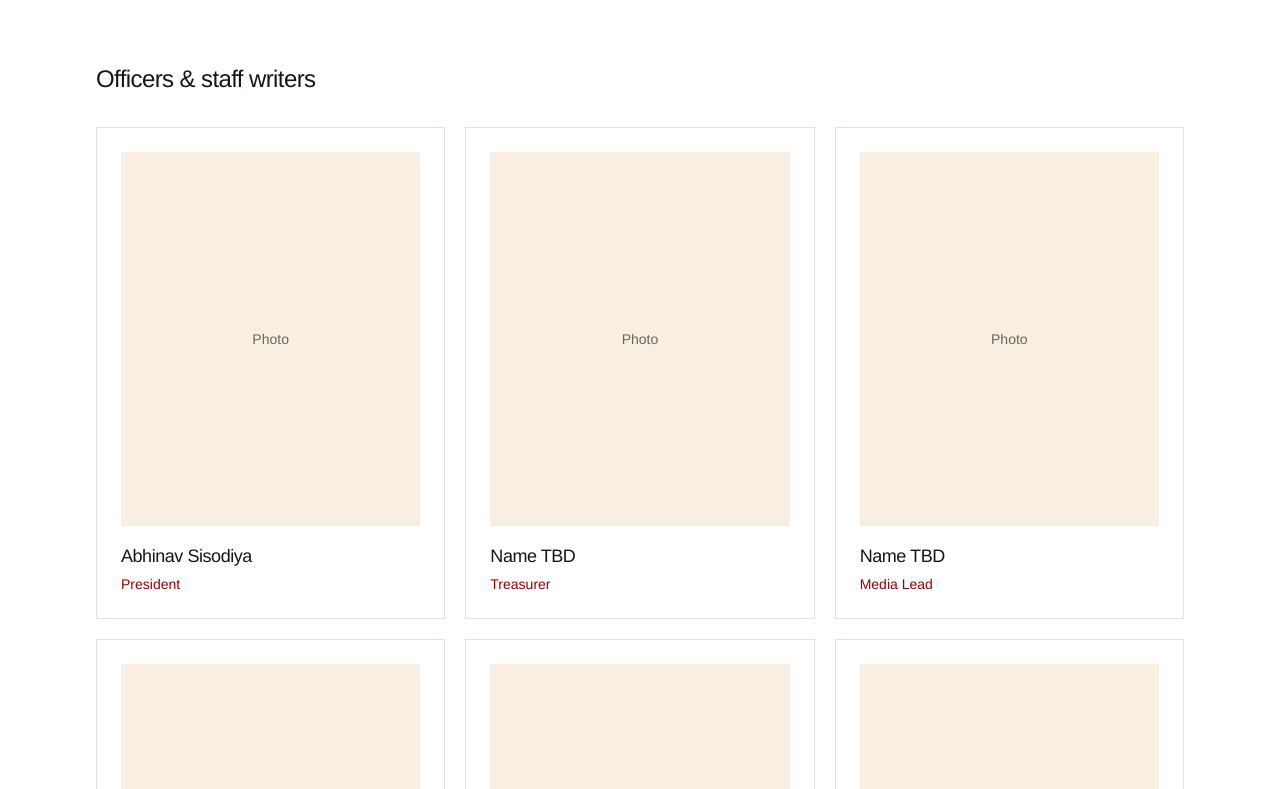
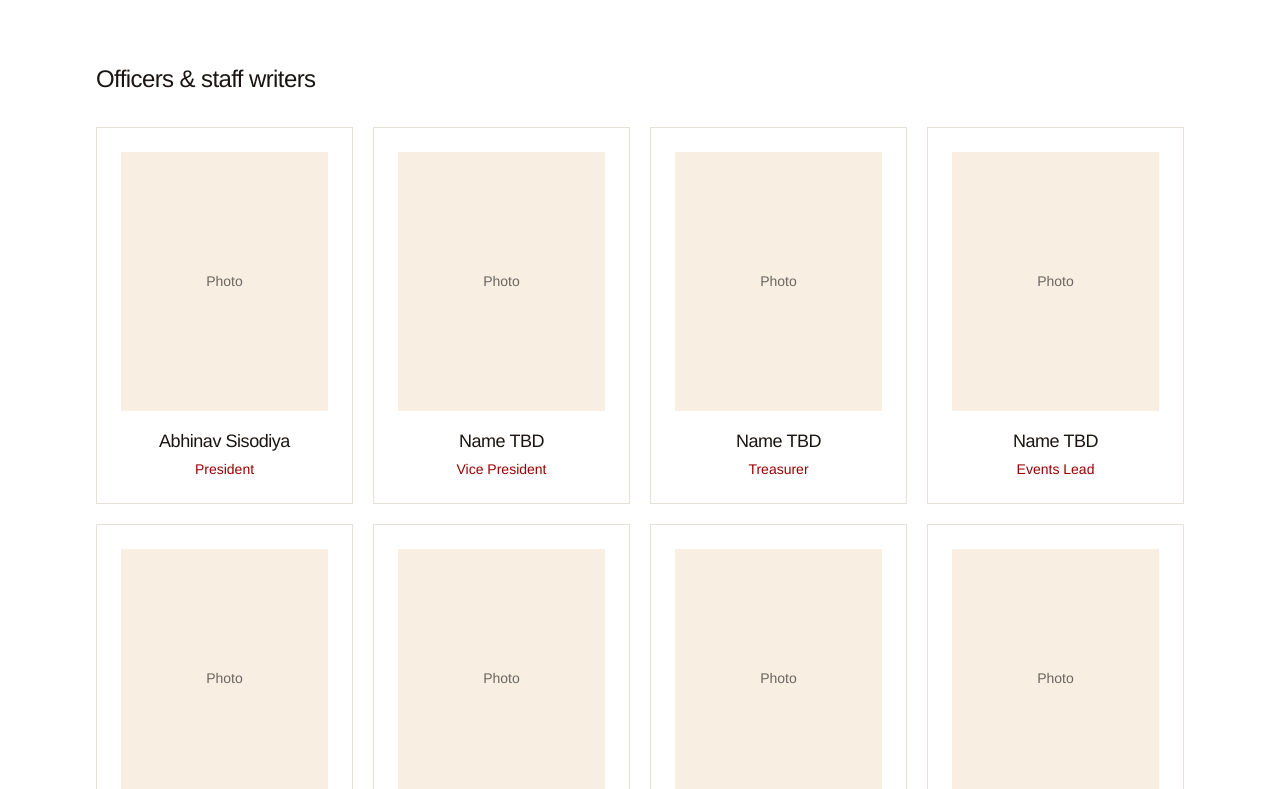
Before and after one commit to abhirocks06/aisai, a React (Vite) app: page /team in a window 1280 px wide. Shown: the part 611-1400 px from the top of the page. Built offline with nearby package versions, Linux system fonts and the light colour scheme; a web font is replaced by a local one.

Commit message:
Expand the officer roster to eight roles in a 4x2 grid.
Add Vice President and Events Lead placeholders and center name and role under each photo.

Co-authored-by: Cursor <cursoragent@cursor.com>

```diff
--- a/src/data/team.js
+++ b/src/data/team.js
@@ -14,7 +14,17 @@ export const teamMembers = [
   },
   {
     name: 'Name TBD',
+    role: 'Vice President',
+    blurb: 'Placeholder: leadership bio coming soon.',
+  },
+  {
+    name: 'Name TBD',
     role: 'Treasurer',
+    blurb: 'Placeholder: leadership bio coming soon.',
+  },
+  {
+    name: 'Name TBD',
+    role: 'Events Lead',
     blurb: 'Placeholder: leadership bio coming soon.',
   },
   {
--- a/src/pages/Team.jsx
+++ b/src/pages/Team.jsx
@@ -50,11 +50,11 @@ export default function Team() {
             Officers & staff writers
           </h2>
 
-          <ul className="mt-8 grid gap-5 sm:grid-cols-2 lg:grid-cols-3">
+          <ul className="mt-8 grid gap-5 sm:grid-cols-2 lg:grid-cols-4">
             {teamMembers.map((member, index) => (
               <li
                 key={`${member.role}-${index}`}
-                className="flex flex-col items-start border border-line p-5 text-left sm:p-6"
+                className="flex flex-col items-center border border-line p-5 text-center sm:p-6"
               >
                 {member.photo ? (
                   <img
```
